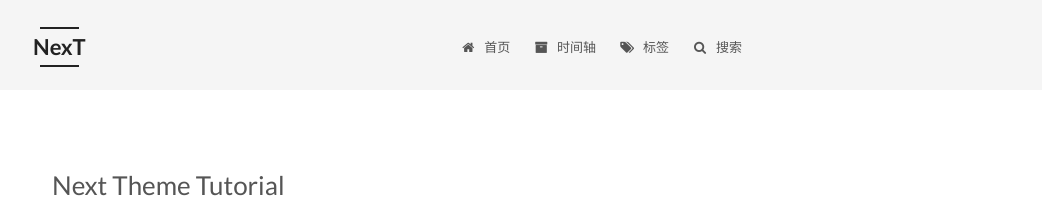
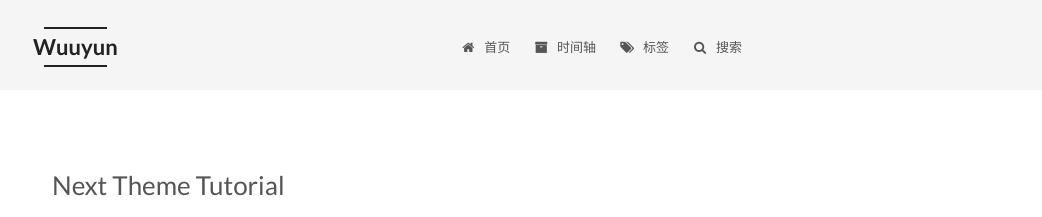
Before and after one commit to Altman-fei/altman-fei.github.io, a Jekyll site: the page built from index.html, in a window 1280 px wide. Shown: the top 217 px of the page, without its empty margins (238-1280 px from the left). Built offline with Jekyll 4.4.1, drawn with Linux system fonts in a browser that asks for light colours; emoji names are drawn with the system emoji font; the list of posts is cut into pages by our own code.

Commit message:
Update _config.yml

```diff
--- a/_config.yml
+++ b/_config.yml
@@ -4,10 +4,10 @@
 # ---------------------------------------------------------------
 
 # Site
-title: NexT
+title: Wuuyun
 subtitle:
 description:
-author: John Doe
+author: Wuuyun Team
 # Support language: de, en, fr-FR, id, ja, ko, pt-BR, pt, ru, zh-Hans, zh-hk, zh-tw
 language: zh-Hans
 date_format: '%Y-%m-%d'
@@ -79,7 +79,7 @@ plugins:
 favicon: /assets/favicon.ico
 
 # Set default keywords (Use a comma to separate)
-keywords: "Jekyll, NexT"
+keywords: "乌云,Wuuyun"
 
 # Set rss to false to disable feed link.
 # Leave rss as empty to use site's feed link.
```
